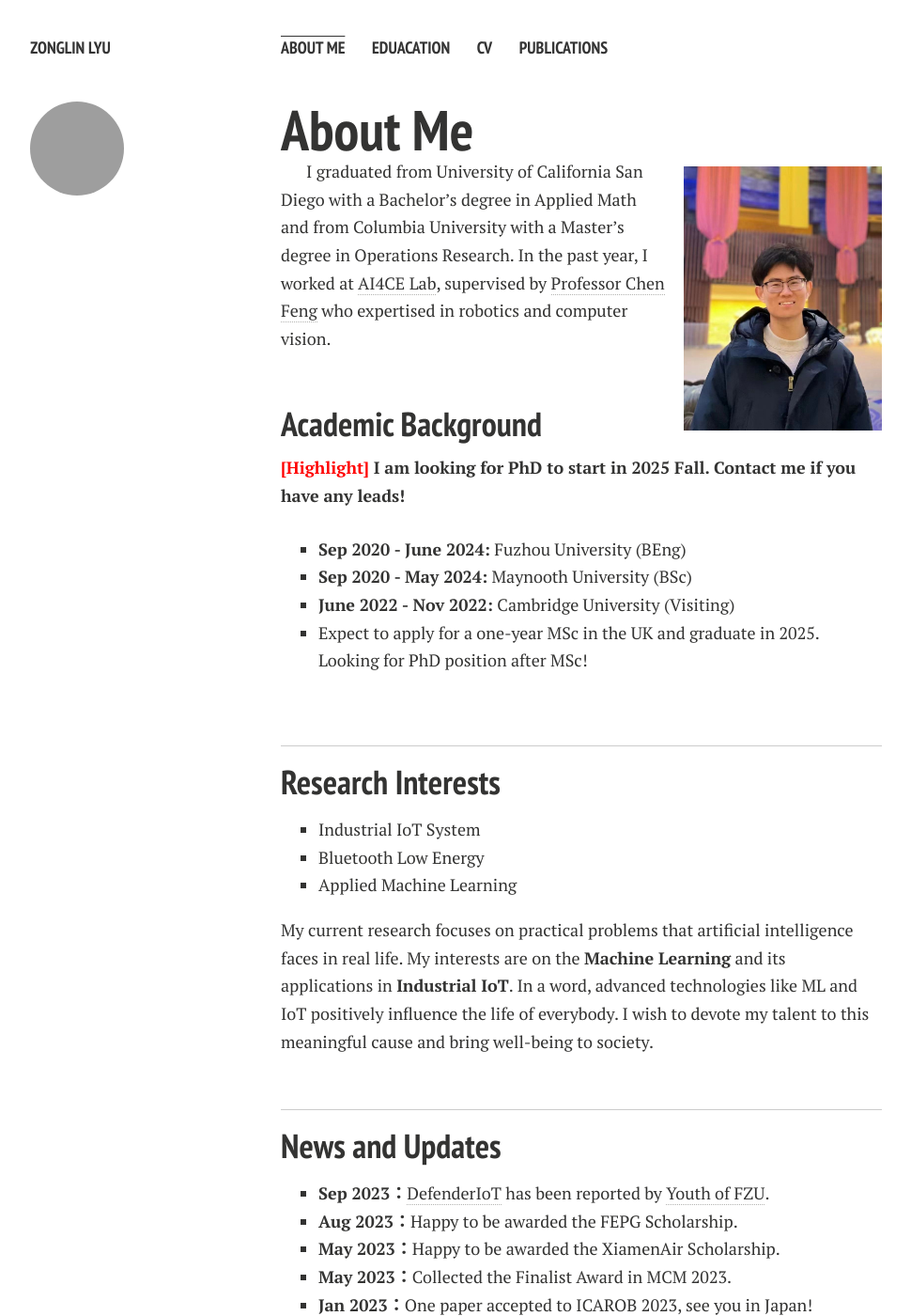
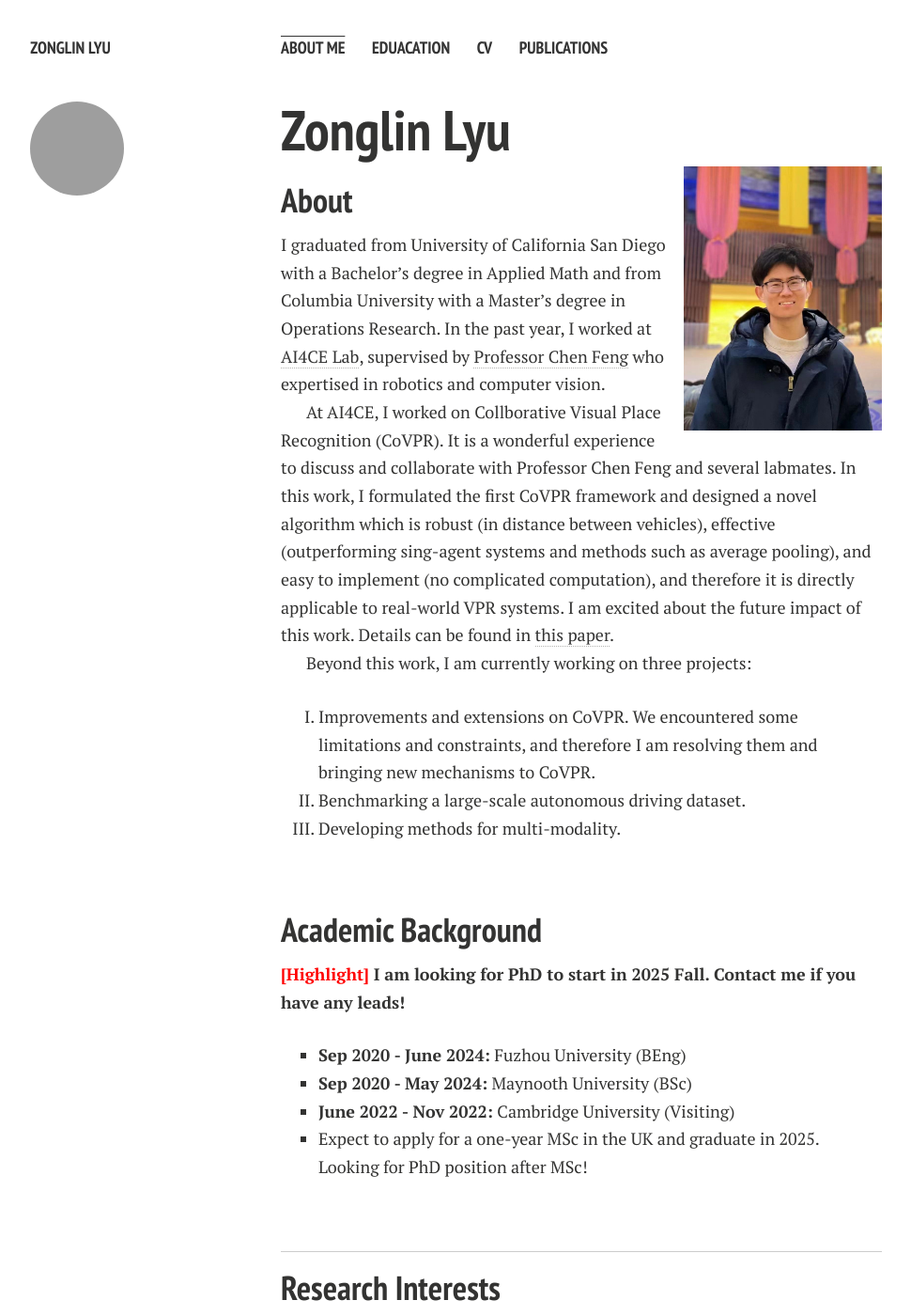
Before and after one commit to ZonglinL/ZonglinL.github.io, a Jekyll site: the page built from index.md, in a window 1280 px wide and 1400 px high. Shown: the whole window at 94% size, without its empty margins (21-991 px from the left). Built offline with Jekyll 4.4.1, drawn with Linux system fonts in a browser that asks for light colours; nearby versions of some CDN libraries; comment, search, counter and statistics services are not loaded; a style sheet for code colours, icons or effects is not loaded; our own code applies the rules of GitHub Pages for plain Markdown files.

Commit message:
Update index.md

```diff
--- a/index.md
+++ b/index.md
@@ -2,12 +2,20 @@
 layout: page
 ---
 
-# About Me
+# Zonglin Lyu
 
 <img src="./images/Zonglin.jpg" class="floatpic" width="360" height="480">
 
+## About
 
 I graduated from University of California San Diego with a Bachelor's degree in Applied Math and from Columbia University with a Master's degree in Operations Research. In the past year, I worked at [AI4CE Lab](https://ai4ce.github.io/), supervised by [Professor Chen Feng](https://scholar.google.com/citations?user=YeG8ZM0AAAAJ&hl=en) who expertised in robotics and computer vision.
+
+At AI4CE, I worked on Collborative Visual Place Recognition (CoVPR). It is a wonderful experience to discuss and collaborate with Professor Chen Feng and several labmates. In this work, I formulated the first CoVPR framework and designed a novel algorithm which is robust (in distance between vehicles), effective (outperforming sing-agent systems and methods such as average pooling), and easy to implement (no complicated computation), and therefore it is directly applicable to real-world VPR systems. I am excited about the future impact of this work. Details can be found in [this paper](https://arxiv.org/abs/2310.05541).
+
+Beyond this work, I am currently working on three projects:
+1.    Improvements and extensions on CoVPR. We encountered some limitations and constraints, and therefore I am resolving them and bringing new mechanisms to CoVPR.
+2.    Benchmarking a large-scale autonomous driving dataset.
+3.    Developing methods for multi-modality.
 
 <br>
 
```
